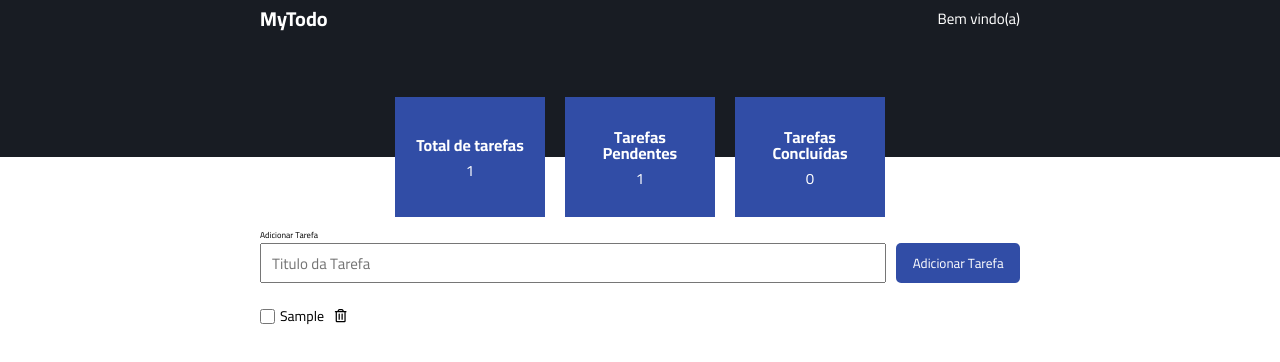
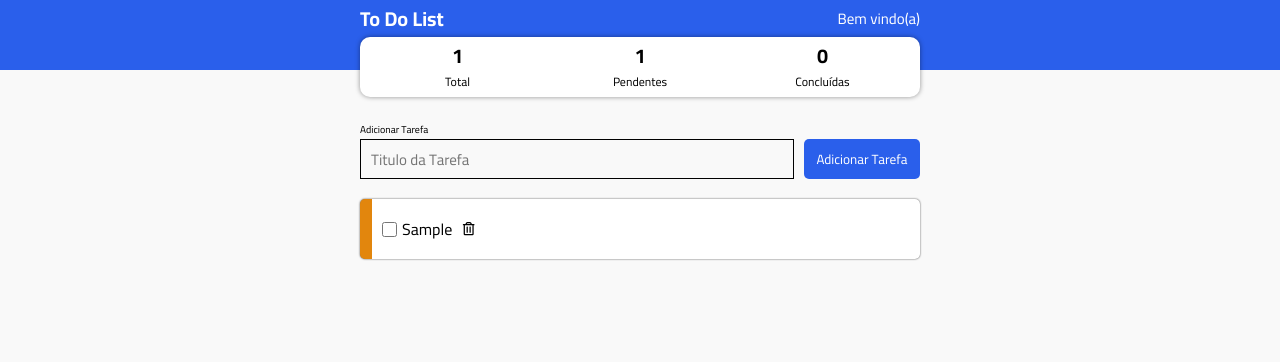
Before and after one commit to devbrunogomes/todo-list, a React (Create React App) app: page / in a window 1280 px wide. Both pictures are taken after typing "Sample" into the empty fields and a click on the button "Adicionar Tarefa". Shown: the top 362 px of the page. Built offline with nearby package versions, Linux system fonts and the light colour scheme.

Commit message:
New color pallet and new tasks styles

```diff
--- a/src/components/Header/Header.tsx
+++ b/src/components/Header/Header.tsx
@@ -28,15 +28,15 @@ export const Header: React.FC = () => {
     <header className={styles.header}>
       <div className={styles.container}>
         <div>
-          <h1>MyTodo</h1>
+          <h1>To Do List</h1>
 
           <span>Bem vindo(a)</span>
         </div>
 
         <div>
-          <StatsCard title="Total de tarefas" value={totalTasks} />
-          <StatsCard title="Tarefas Pendentes" value={totalPending}/>
-          <StatsCard title="Tarefas Concluídas" value={totalDone}/>
+          <StatsCard title="Total" value={totalTasks} />
+          <StatsCard title="Pendentes" value={totalPending}/>
+          <StatsCard title="Concluídas" value={totalDone}/>
         </div>
       </div>
     </header>
--- a/src/components/Header/styles.module.scss
+++ b/src/components/Header/styles.module.scss
@@ -1,10 +1,11 @@
 .header {
-  background-color: #181c23;
+  background-color: #2a5feb;
   color: white;
+  max-height: 7rem;
 }
 
 .container {
-  max-width: 80rem;
+  max-width: 60rem;
   padding: 0 2rem;
   margin: 0 auto;
 
@@ -19,11 +20,15 @@
   }
 
   div:last-child {
+    background-color: #fff;
+    border-radius: 10px;
+    height: 6rem;
     display: flex;
     align-items: center;
-    justify-content: center;
+    justify-content: space-evenly;
     gap: 2rem;
-
-    transform: translateY(50%);
+    -webkit-box-shadow: 0px 0px 5px 0px rgba(0, 0, 0, 0.42);
+    -moz-box-shadow: 0px 0px 5px 0px rgba(0, 0, 0, 0.42);
+    box-shadow: 0px 0px 5px 0px rgba(0, 0, 0, 0.42);
   }
 }
--- a/src/components/StatsCard/StatsCard.tsx
+++ b/src/components/StatsCard/StatsCard.tsx
@@ -11,7 +11,7 @@ export const StatsCard: React.FC<StatsCardProps> = (props) => {
     <article className={styles.stats_card}>
       <h2>{props.title}</h2>
 
-      <span>{props.value}</span>
+      <p>{props.value}</p>
     </article>
   )
 }
--- a/src/components/StatsCard/styles.module.scss
+++ b/src/components/StatsCard/styles.module.scss
@@ -1,24 +1,27 @@
 .stats_card {
-  background-color: #314da6;
-  color: white;
+  background-color: #fff;
+  color: rgb(0, 0, 0);
   width: 100%;
-  max-width: 15rem;
-  min-height: 12rem;
-  padding: 2rem;
+  max-width: 13rem;
   display: flex;
-  flex-direction: column;
+  flex-direction: column-reverse;
   align-items: center;
   justify-content: center;
+  padding: 0 2rem 0 2rem;
+  gap: 1rem;
+
+
 
   h2 {
-    font-size: 1.6rem;
-    margin-bottom: 1rem;
+    font-size: 1.2rem;
     line-height: 1;
     text-align: center;
+    font-weight: 400;
   }
 
-  span {
-    font-size: 4rem;
+  p {
+    font-size: 2rem;
     line-height: 1;
+    font-weight: bolder;
   }
 }
--- a/src/components/Tasks/Tasks.tsx
+++ b/src/components/Tasks/Tasks.tsx
@@ -63,16 +63,15 @@ export const Tasks: React.FC = () => {
     //Vou filtrar o array de tasks, excluindo a task com o id passado como parametro e armazeno num novo array
     const tasksWithoutAnTask = tasks.filter((task) => {
       if (task.id !== taskId) {
-        return task
+        return task;
       }
-    })
+    });
 
     //Atualizo o estado do array com um setTasks, passando esse novo array sem a task que foi excluída
-    setTasks(tasksWithoutAnTask)
+    setTasks(tasksWithoutAnTask);
 
     //Para salvar o array de tarefas dentro do armazenamento local
     localStorage.setItem("tasks", JSON.stringify(tasksWithoutAnTask));
-
   }
   //--------------------------------------------------------------
   return (
@@ -104,7 +103,10 @@ export const Tasks: React.FC = () => {
           //Pra cada iteracao no array eu retorno um HTML
           return (
             //Cada elemento deve ter uma chave key unica, por isso usa-se o task.id, já que ele sempre tem um número único. E se usa sempre no 1o elemento retornado
-            <li key={task.id}>
+            <li
+              key={task.id}
+              className={task.done ? styles.done_li : styles.undone_li}
+            >
               {/* obs: Ao contrario do evento do submit, aqui eu passo uma arrow function, pq a minha função tem um parametro, se eu fosse escrever apenas o nome da função, iria dar erro pq ela precisa de um parametro. E se eu apenas usasse o nome com o parametro eu estaria passando uma chamada de funcao, e nao uma funcao. E o onChange espera uma função. */}
               <input
                 type="checkbox"
@@ -116,12 +118,14 @@ export const Tasks: React.FC = () => {
               />
               <label
                 htmlFor={`task-${task.id}`}
-                className={task.done ? styles.done : ""}
+                className={task.done ? styles.done_span : ""}
               >
                 {task.title}
-                <button onClick={() => {
-                  handleRemoveTaskButton(task.id)
-                }}>
+                <button
+                  onClick={() => {
+                    handleRemoveTaskButton(task.id);
+                  }}
+                >
                   <FaRegTrashAlt />
                 </button>
               </label>
--- a/src/components/Tasks/styles.module.scss
+++ b/src/components/Tasks/styles.module.scss
@@ -1,7 +1,7 @@
 .container {
-  max-width: 80rem;
-  padding: 0 2rem;
-  margin: 7rem auto 0;
+  max-width: 60rem;
+  padding: 1rem 2rem;
+  margin: 4rem auto 0;
 
   form {
     display: flex;
@@ -14,7 +14,7 @@
       width: 100%;
 
       label {
-        font-size: 0.85rem;
+        font-size: 1rem;
       }
 
       input {
@@ -22,6 +22,8 @@
         width: 100%;
         padding: 0 0 0 1rem;
         font-size: 1.5rem;
+        background-color: #f9f9f9;
+        border: 0.1rem solid black;
       }
     }
 
@@ -30,23 +32,37 @@
       height: 4rem;
       border: none;
       border-radius: 0.5rem;
-      background-color: #314da6 ;
+      background-color: #2a5feb;
       color: white;
+      cursor: pointer;
     }
   }
 
   ul {
     list-style: none;
     margin-top: 2rem;
+    display: flex;
+    flex-direction: column;
+    gap: 1rem;
 
-    li {
+    .undone_li {
+      border-left: 1.2rem solid rgb(226, 134, 13);
+      background-color: #fff;
+      border-radius: 5px;
+      height: 6rem;
+      padding: 0 1rem 0 1rem;
       display: flex;
       align-items: center;
       gap: 0.5rem;
+      -webkit-box-shadow: 0px 0px 2px 0px rgba(0, 0, 0, 0.75);
+      -moz-box-shadow: 0px 0px 2px 0px rgba(0, 0, 0, 0.75);
+      box-shadow: 0px 0px 2px 0px rgba(0, 0, 0, 0.75);
+    }
 
     input {
       height: 1.5rem;
       width: 1.5rem;
+      cursor: pointer;
     }
 
     label {
@@ -54,7 +70,7 @@
       align-items: center;
       justify-content: center;
       gap: 1rem;
-        font-size: 1.4rem;
+      font-size: 1.6rem;
 
       button {
         background: none;
@@ -65,8 +81,21 @@
     }
   }
 }
+
+.done_span {
+  text-decoration: line-through;
 }
 
-.done {
-  text-decoration: line-through;
+.done_li {
+  border-left: 1.2rem solid rgb(83, 170, 83);
+  background-color: #fff;
+  border-radius: 5px;
+  height: 6rem;
+  padding: 0 1rem 0 1rem;
+  display: flex;
+  align-items: center;
+  gap: 0.5rem;
+  -webkit-box-shadow: 0px 0px 2px 0px rgba(0, 0, 0, 0.75);
+  -moz-box-shadow: 0px 0px 2px 0px rgba(0, 0, 0, 0.75);
+  box-shadow: 0px 0px 2px 0px rgba(0, 0, 0, 0.75);
 }
--- a/src/styles/global.css
+++ b/src/styles/global.css
@@ -1,5 +1,6 @@
 :root {
   font-size: 62.5%;
+
 }
 
 * {
@@ -8,3 +9,7 @@
   box-sizing: border-box;
   font-family: "Cairo", sans-serif;
 }
+
+body {
+  background-color: #F9F9F9;
+}
```
Lines whose indentation alone changed are shown as unchanged.
